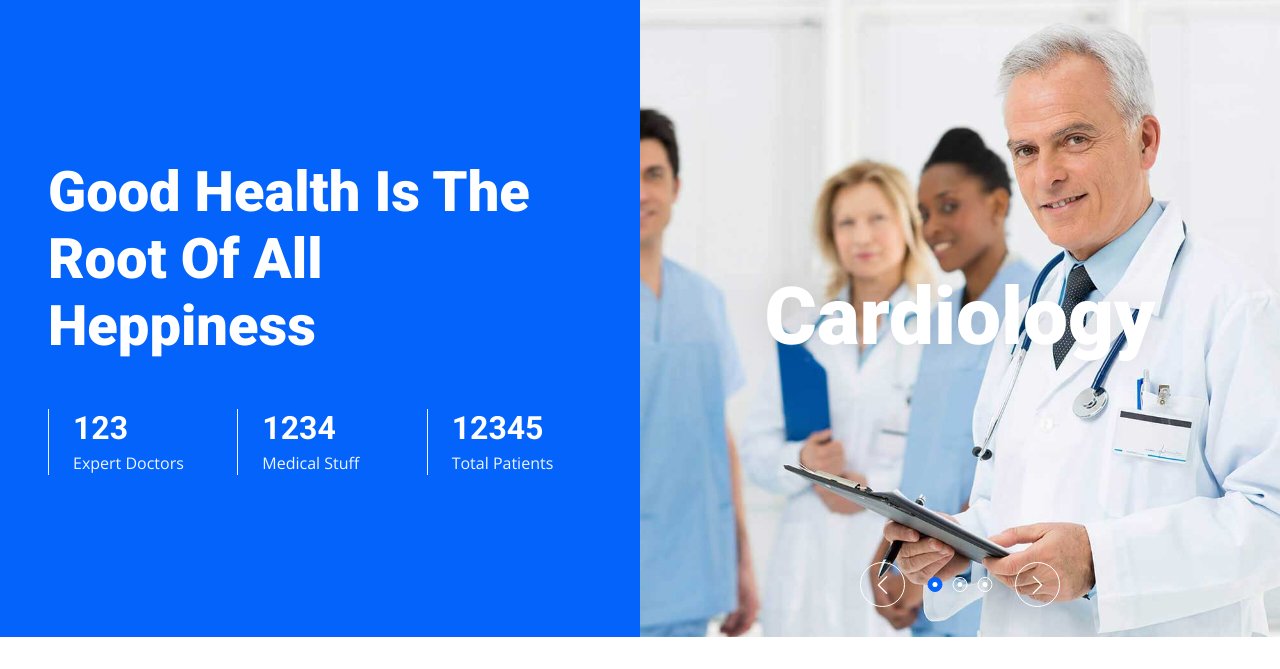
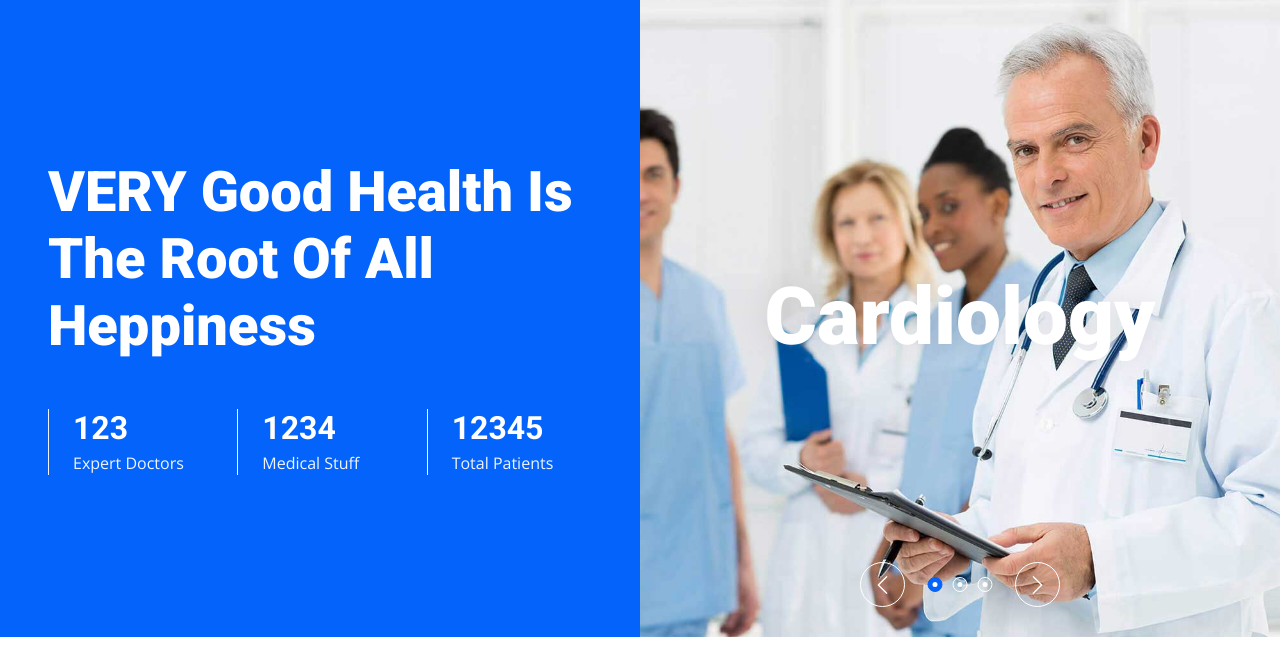
Before and after one commit to msaleh2012/doctor, a plain HTML site: page index.html in a window 1280 px wide. Shown: the part 131-800 px from the top of the page. Drawn offline with nearby package versions, Linux system fonts and the light colour scheme.

Commit message:
Update index.html

```diff
--- a/index.html
+++ b/index.html
@@ -107,7 +107,7 @@
     <div class="container-fluid header bg-primary p-0 mb-5">
         <div class="row g-0 align-items-center flex-column-reverse flex-lg-row">
             <div class="col-lg-6 p-5 wow fadeIn" data-wow-delay="0.1s">
-                <h1 class="display-4 text-white mb-5">Good Health Is The Root Of All Heppiness</h1>
+                <h1 class="display-4 text-white mb-5">VERY Good Health Is The Root Of All Heppiness</h1>
                 <div class="row g-4">
                     <div class="col-sm-4">
                         <div class="border-start border-light ps-4">
```
